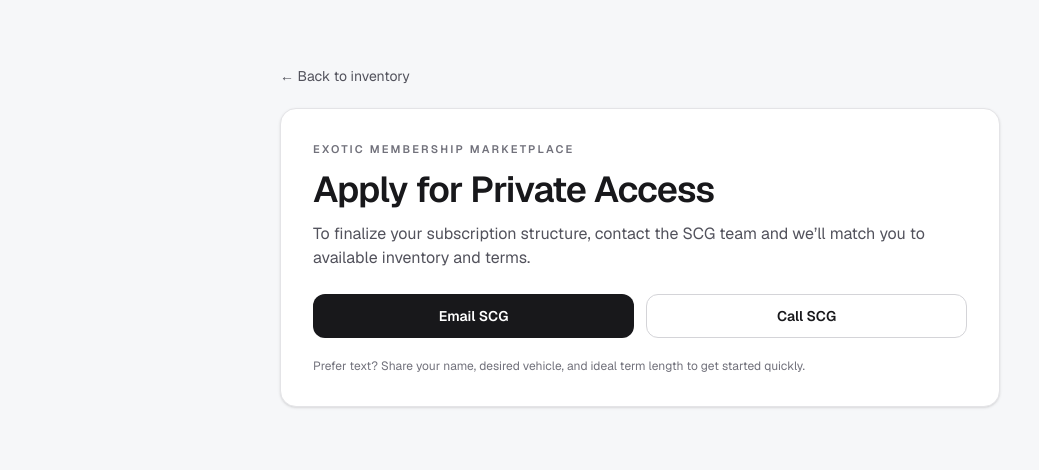
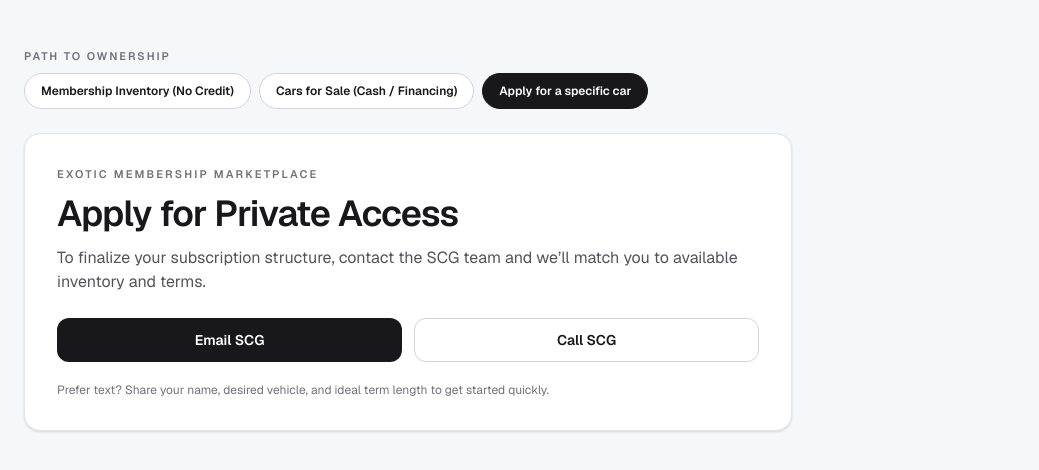
Before and after one commit to stradacorsagroup-art/scg-site-1772418012, a Next.js app: page /apply in a window 1280 px wide. Shown: the top 470 px of the page, without its empty margins (0-1039 px from the left). Built offline with nearby package versions, Linux system fonts and the light colour scheme.

Commit message:
fix: show active black ownership pill only for current page

```diff
--- a/src/app/apply/page.tsx
+++ b/src/app/apply/page.tsx
@@ -1,14 +1,14 @@
-import Link from "next/link";
+import { OwnershipPills } from "@/components/ownership-pills";
 
 export default function ApplyPage() {
   return (
     <main className="min-h-screen bg-[#f6f7f9] text-zinc-900">
-      <section className="mx-auto max-w-3xl px-5 py-12 sm:px-6 sm:py-16">
-        <Link href="/" className="text-sm text-zinc-600 hover:text-zinc-900">
-          ← Back to inventory
-        </Link>
+      <section className="mx-auto max-w-7xl px-5 py-8 sm:px-6 sm:py-12">
+        <div className="mb-6">
+          <OwnershipPills active="apply" />
+        </div>
 
-        <div className="mt-5 rounded-2xl border border-zinc-200 bg-white p-6 shadow-sm sm:p-8">
+        <div className="max-w-3xl rounded-2xl border border-zinc-200 bg-white p-6 shadow-sm sm:p-8">
           <p className="text-[11px] font-semibold uppercase tracking-[0.2em] text-zinc-500">Exotic Membership Marketplace</p>
           <h1 className="mt-3 text-3xl font-semibold tracking-tight sm:text-4xl">Apply for Private Access</h1>
           <p className="mt-3 text-sm text-zinc-600 sm:text-base">
--- a/src/app/cars-for-sale/page.tsx
+++ b/src/app/cars-for-sale/page.tsx
@@ -1,9 +1,14 @@
 import Link from "next/link";
+import { OwnershipPills } from "@/components/ownership-pills";
 
 export default function CarsForSalePage() {
   return (
     <main className="min-h-screen bg-[#f6f7f9] text-zinc-900">
       <section className="mx-auto max-w-7xl px-5 py-8 sm:px-6 sm:py-12">
+        <div className="mb-6">
+          <OwnershipPills active="sale" />
+        </div>
+
         <div className="mb-6 flex flex-col gap-2 sm:mb-8 sm:flex-row sm:items-end sm:justify-between">
           <div>
             <h1 className="text-2xl font-semibold tracking-tight sm:text-3xl">Cars for Sale</h1>
--- a/src/app/page.tsx
+++ b/src/app/page.tsx
@@ -1,5 +1,6 @@
 import Image from "next/image";
 import Link from "next/link";
+import { OwnershipPills } from "@/components/ownership-pills";
 import { inventory } from "@/data/inventory";
 
 function formatPrice(value: number) {
@@ -26,12 +27,7 @@ export default function Home() {
 
       <section id="inventory" className="mx-auto max-w-7xl px-5 py-8 sm:px-6 sm:py-12">
         <div className="mb-6">
-          <p className="text-[11px] font-semibold uppercase tracking-[0.18em] text-zinc-500">Path to ownership</p>
-          <div className="mt-2 flex flex-wrap gap-2">
-            <a href="#membership-inventory" className="inline-flex h-9 items-center rounded-full border border-zinc-300 bg-white px-4 text-xs font-semibold text-zinc-900 hover:bg-zinc-100">Membership Inventory (No Credit)</a>
-            <Link href="/cars-for-sale" className="inline-flex h-9 items-center rounded-full border border-zinc-300 bg-white px-4 text-xs font-semibold text-zinc-900 hover:bg-zinc-100">Cars for Sale (Cash / Financing)</Link>
-            <Link href="/apply" className="inline-flex h-9 items-center rounded-full border border-zinc-900 bg-zinc-900 px-4 text-xs font-semibold text-white hover:bg-zinc-800">Apply for a specific car</Link>
-          </div>
+          <OwnershipPills active="membership" />
         </div>
 
         <div id="membership-inventory" className="mb-6 flex flex-col gap-2 sm:mb-8 sm:flex-row sm:items-end sm:justify-between">
--- /dev/null
+++ b/src/components/ownership-pills.tsx
@@ -0,0 +1,26 @@
+import Link from "next/link";
+
+function pillClass(active: boolean) {
+  return active
+    ? "inline-flex h-9 items-center rounded-full border border-zinc-900 bg-zinc-900 px-4 text-xs font-semibold text-white"
+    : "inline-flex h-9 items-center rounded-full border border-zinc-300 bg-white px-4 text-xs font-semibold text-zinc-900 hover:bg-zinc-100";
+}
+
+export function OwnershipPills({ active }: { active: "membership" | "sale" | "apply" }) {
+  return (
+    <div>
+      <p className="text-[11px] font-semibold uppercase tracking-[0.18em] text-zinc-500">Path to ownership</p>
+      <div className="mt-2 flex flex-wrap gap-2">
+        <Link href="/#membership-inventory" className={pillClass(active === "membership")}>
+          Membership Inventory (No Credit)
+        </Link>
+        <Link href="/cars-for-sale" className={pillClass(active === "sale")}>
+          Cars for Sale (Cash / Financing)
+        </Link>
+        <Link href="/apply" className={pillClass(active === "apply")}>
+          Apply for a specific car
+        </Link>
+      </div>
+    </div>
+  );
+}
```
